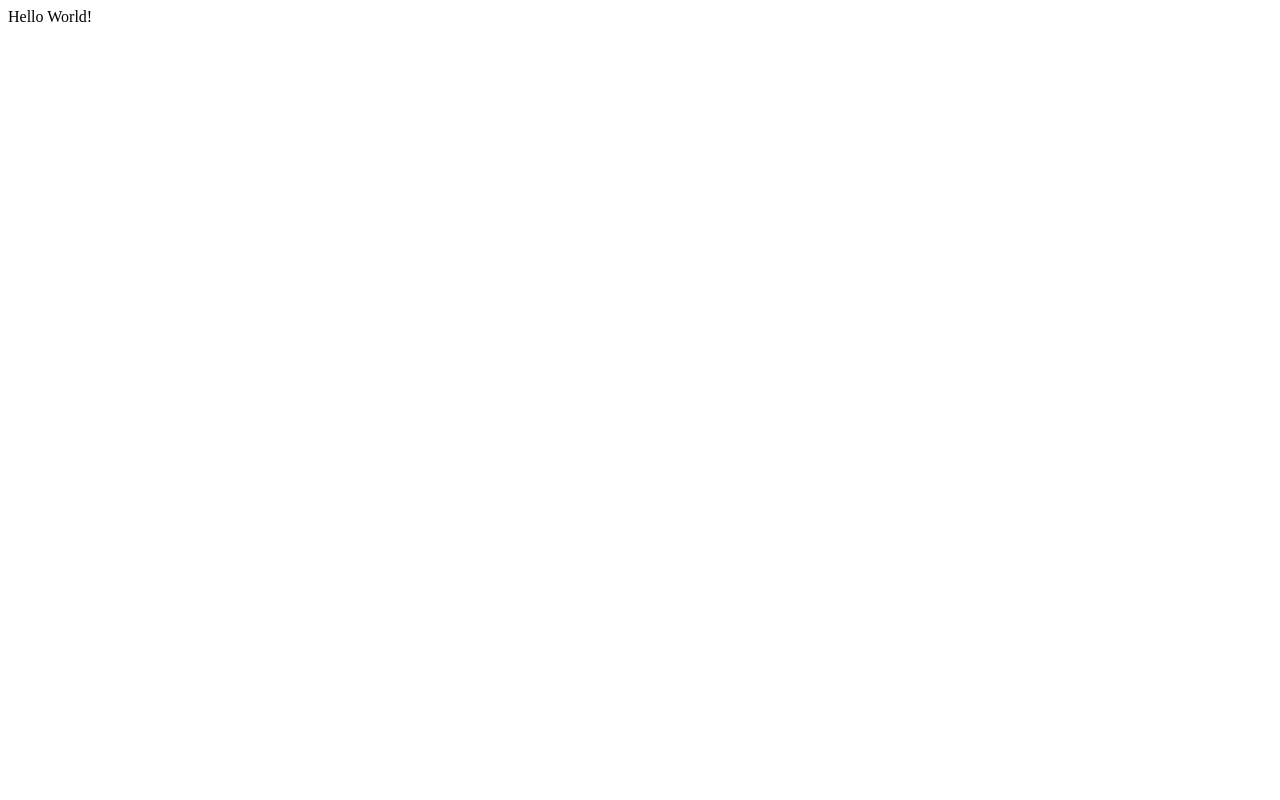
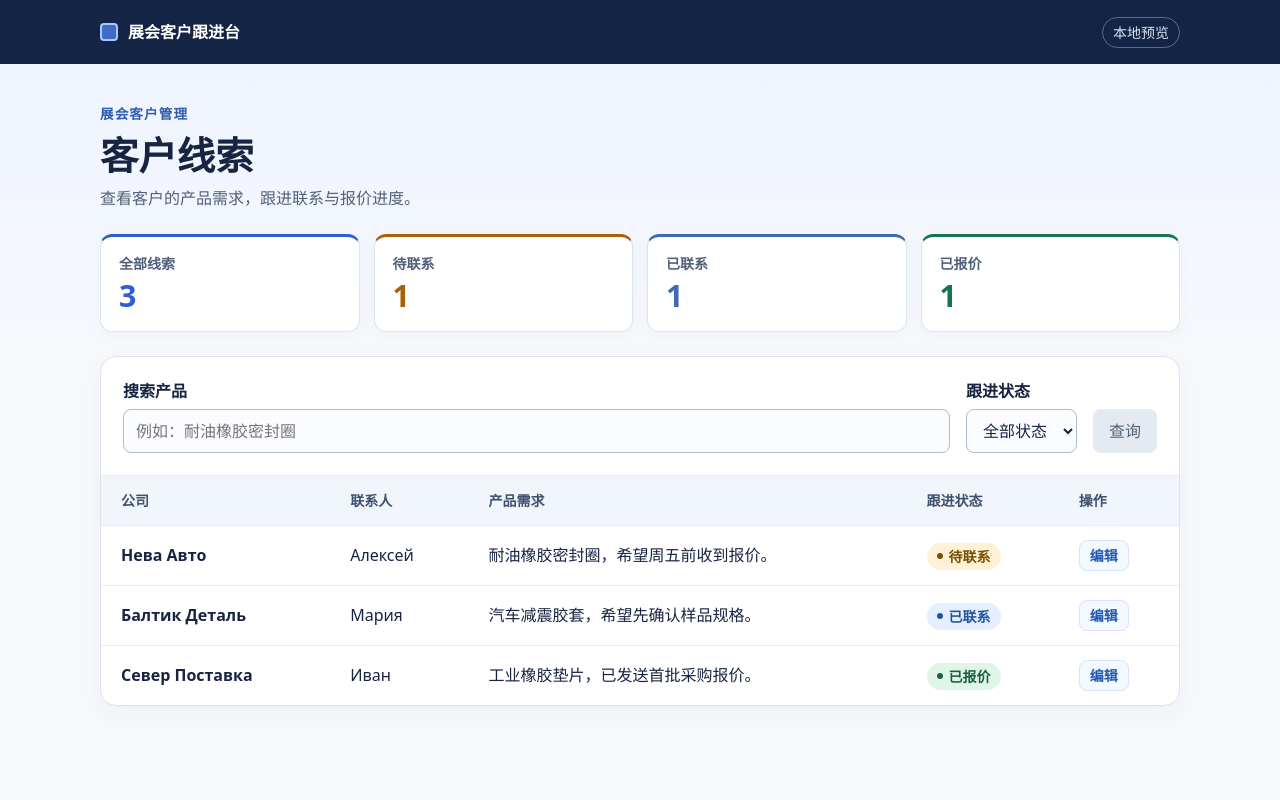
Before and after one commit to xiangxiang3451/expo_leads, a Flask app: page / in a window 1280 px wide. Before the commit the page is almost empty. Run offline with Flask 3, Linux system fonts and the light colour scheme.

Commit message:
feat: Basic Interface

```diff
--- a/app.py
+++ b/app.py
@@ -1,11 +1,42 @@
-from flask import Flask
+from flask import Flask, abort, render_template
 
 app = Flask(__name__)
 
+DEMO_LEADS = {
+    1: {
+        "company": "Нева Авто",
+        "contact": "Алексей",
+        "product": "耐油橡胶密封圈，希望周五前收到报价。",
+        "status": "pending",
+    },
+    2: {
+        "company": "Балтик Деталь",
+        "contact": "Мария",
+        "product": "汽车减震胶套，希望先确认样品规格。",
+        "status": "contacted",
+    },
+    3: {
+        "company": "Север Поставка",
+        "contact": "Иван",
+        "product": "工业橡胶垫片，已发送首批采购报价。",
+        "status": "quoted",
+    },
+}
 
-@app.route('/')
-def hello_world():
-    return 'Hello World!'
 
-if __name__ == '__main__':
+@app.route("/")
+def leads_page():
+    return render_template("leads.html", leads=DEMO_LEADS)
+
+
+@app.route("/leads/<int:lead_id>/edit")
+def edit_lead_page(lead_id):
+    lead = DEMO_LEADS.get(lead_id)
+    if lead is None:
+        abort(404)
+
+    return render_template("lead_edit.html", lead=lead)
+
+
+if __name__ == "__main__":
     app.run()
--- a/static/style.css
+++ b/static/style.css
@@ -0,0 +1,340 @@
+/* 页面与导航 */
+
+* {
+    box-sizing: border-box;
+}
+
+body {
+    min-height: 100vh;
+    margin: 0;
+    background: linear-gradient(180deg, #edf3ff 0, #f6f8fc 340px);
+    color: #172442;
+    font: 16px/1.5 system-ui, sans-serif;
+}
+
+a {
+    color: #2159b5;
+    text-underline-offset: 0.2em;
+}
+
+.container {
+    width: min(1080px, calc(100% - 32px));
+    margin-inline: auto;
+}
+
+.topbar {
+    background: #142445;
+    color: #fff;
+}
+
+.nav {
+    display: flex;
+    align-items: center;
+    justify-content: space-between;
+    min-height: 64px;
+    gap: 16px;
+}
+
+.brand {
+    display: inline-flex;
+    align-items: center;
+    gap: 10px;
+    color: inherit;
+    font-weight: 700;
+    text-decoration: none;
+}
+
+.brand::before {
+    content: "";
+    width: 14px;
+    height: 14px;
+    border: 2px solid #a8c6ff;
+    border-radius: 4px;
+    background: #406cc5;
+}
+
+.preview-label {
+    padding: 4px 10px;
+    border: 1px solid #586b91;
+    border-radius: 999px;
+    color: #d8e2f2;
+    font-size: 0.875rem;
+    white-space: nowrap;
+}
+
+.page {
+    padding-block: 40px;
+}
+
+h1 {
+    margin: 0;
+    font-size: clamp(1.8rem, 4vw, 2.4rem);
+    line-height: 1.2;
+}
+
+.eyebrow {
+    margin: 0 0 8px;
+    color: #315eb0;
+    font-size: 0.85rem;
+    font-weight: 700;
+    letter-spacing: 0.08em;
+}
+
+.intro {
+    margin: 8px 0 24px;
+    color: #506079;
+}
+
+/* 线索统计 */
+
+.metrics {
+    display: grid;
+    grid-template-columns: repeat(4, minmax(0, 1fr));
+    gap: 14px;
+    margin: 0 0 24px;
+}
+
+.metric {
+    padding: 16px 18px;
+    border: 1px solid #dbe4f2;
+    border-top: 3px solid var(--accent);
+    border-radius: 12px;
+    background: #fff;
+    box-shadow: 0 4px 16px #243f6b08;
+}
+
+.metric-total {
+    --accent: #2d5fd2;
+}
+
+.metric-pending {
+    --accent: #a96108;
+}
+
+.metric-contacted {
+    --accent: #4369ae;
+}
+
+.metric-quoted {
+    --accent: #187450;
+}
+
+.metric dt {
+    color: #506079;
+    font-size: 0.875rem;
+    font-weight: 600;
+}
+
+.metric dd {
+    margin: 4px 0 0;
+    color: var(--accent);
+    font-size: 1.9rem;
+    font-weight: 700;
+    line-height: 1.2;
+    font-variant-numeric: tabular-nums;
+}
+
+/* 卡片与表单控件 */
+
+.card {
+    border: 1px solid #dce3ee;
+    border-radius: 16px;
+    background: #fff;
+    box-shadow: 0 8px 24px #243f6b0a;
+}
+
+.filters,
+.form-actions {
+    display: flex;
+    flex-wrap: wrap;
+    gap: 16px;
+}
+
+.filters {
+    align-items: end;
+    padding: 22px;
+}
+
+.filters label:first-child {
+    flex: 1 1 240px;
+}
+
+label {
+    display: grid;
+    gap: 6px;
+    font-weight: 600;
+}
+
+input,
+select,
+textarea,
+button {
+    font: inherit;
+}
+
+input,
+select,
+textarea {
+    width: 100%;
+    padding: 9px 12px;
+    border: 1px solid #aebbd0;
+    border-radius: 8px;
+    background: #fbfcff;
+    color: inherit;
+    font-weight: 400;
+}
+
+textarea {
+    resize: vertical;
+}
+
+.button {
+    padding: 10px 16px;
+    border: 0;
+    border-radius: 8px;
+    background: #2159b5;
+    color: #fff;
+}
+
+.button:disabled {
+    background: #e5eaf2;
+    color: #536179;
+    cursor: not-allowed;
+}
+
+:where(a, button, input, select, textarea):focus-visible {
+    outline: 2px solid #3b72db;
+    outline-offset: 2px;
+}
+
+/* 客户列表 */
+
+.table-wrap {
+    overflow-x: auto;
+    border-radius: 0 0 16px 16px;
+}
+
+table {
+    width: 100%;
+    min-width: 600px;
+    border-collapse: collapse;
+    text-align: left;
+}
+
+th,
+td {
+    padding: 14px 20px;
+    border-top: 1px solid #e7ecf4;
+}
+
+th {
+    background: #f1f5fc;
+    color: #40516f;
+    font-size: 0.875rem;
+}
+
+tbody td:first-child {
+    font-weight: 700;
+}
+
+tbody tr:hover {
+    background: #f8faff;
+}
+
+td:last-child a {
+    display: inline-block;
+    padding: 4px 10px;
+    border: 1px solid #d6e3fa;
+    border-radius: 8px;
+    background: #f4f8ff;
+    font-size: 0.875rem;
+    font-weight: 600;
+    text-decoration: none;
+    white-space: nowrap;
+}
+
+td:last-child a:hover {
+    background: #e6efff;
+}
+
+.status {
+    display: inline-flex;
+    align-items: center;
+    gap: 6px;
+    padding: 3px 10px;
+    border-radius: 999px;
+    font-size: 0.875rem;
+    font-weight: 600;
+    white-space: nowrap;
+}
+
+.status::before {
+    content: "";
+    width: 6px;
+    height: 6px;
+    border-radius: 50%;
+    background: currentColor;
+}
+
+.status-pending {
+    background: #fff1d6;
+    color: #785000;
+}
+
+.status-contacted {
+    background: #e6efff;
+    color: #2155a0;
+}
+
+.status-quoted {
+    background: #dff5e8;
+    color: #196140;
+}
+
+/* 编辑页面 */
+
+.back-link {
+    display: inline-block;
+    margin-bottom: 12px;
+}
+
+.edit-form {
+    display: grid;
+    gap: 18px;
+    max-width: 720px;
+    padding: clamp(18px, 4vw, 32px);
+}
+
+.form-grid {
+    display: grid;
+    grid-template-columns: repeat(auto-fit, minmax(min(100%, 220px), 1fr));
+    gap: 16px;
+}
+
+.form-actions {
+    align-items: center;
+    padding-top: 16px;
+    border-top: 1px solid #e7ecf4;
+}
+
+/* 手机布局 */
+
+@media (max-width: 640px) {
+    .page {
+        padding-block: 24px;
+    }
+
+    .metrics {
+        grid-template-columns: repeat(2, minmax(0, 1fr));
+        gap: 10px;
+    }
+
+    .filters {
+        display: grid;
+        padding: 16px;
+    }
+
+    .filters .button {
+        justify-self: start;
+    }
+}
--- a/templates/base.html
+++ b/templates/base.html
@@ -1,10 +1,27 @@
 <!DOCTYPE html>
-<html lang="en">
+<html lang="zh-CN">
 <head>
     <meta charset="UTF-8">
-    <title>Title</title>
+    <meta name="viewport" content="width=device-width, initial-scale=1">
+    <title>{% block title %}展会客户跟进台{% endblock %}</title>
+    <link rel="stylesheet" href="{{ url_for('static', filename='style.css') }}">
 </head>
 <body>
+    {% set status_labels = {
+        'pending': '待联系',
+        'contacted': '已联系',
+        'quoted': '已报价'
+    } %}
 
+    <header class="topbar">
+        <nav class="container nav" aria-label="主导航">
+            <a class="brand" href="{{ url_for('leads_page') }}">展会客户跟进台</a>
+            <span class="preview-label">本地预览</span>
+        </nav>
+    </header>
+
+    <main class="container page">
+        {% block content %}{% endblock %}
+    </main>
 </body>
 </html>
--- a/templates/leads.html
+++ b/templates/leads.html
@@ -1,10 +1,81 @@
-<!DOCTYPE html>
-<html lang="en">
-<head>
-    <meta charset="UTF-8">
-    <title>Title</title>
-</head>
-<body>
+{% extends "base.html" %}
 
-</body>
-</html>
+{% block title %}客户线索 · 展会客户跟进台{% endblock %}
+
+{% block content %}
+<header>
+    <p class="eyebrow">展会客户管理</p>
+    <h1>客户线索</h1>
+    <p class="intro">查看客户的产品需求，跟进联系与报价进度。</p>
+</header>
+
+<dl class="metrics">
+    <div class="metric metric-total">
+        <dt>全部线索</dt>
+        <dd>{{ leads | length }}</dd>
+    </div>
+
+    {% for value, label in status_labels.items() %}
+        {% set matching_leads = leads.values() | selectattr('status', 'equalto', value) | list %}
+        <div class="metric metric-{{ value }}">
+            <dt>{{ label }}</dt>
+            <dd>{{ matching_leads | length }}</dd>
+        </div>
+    {% endfor %}
+</dl>
+
+<section class="card" aria-label="客户线索列表">
+    <form class="filters">
+        <label>
+            搜索产品
+            <input type="search" name="q" placeholder="例如：耐油橡胶密封圈">
+        </label>
+
+        <label>
+            跟进状态
+            <select name="status">
+                <option value="">全部状态</option>
+                {% for value, label in status_labels.items() %}
+                    <option value="{{ value }}">{{ label }}</option>
+                {% endfor %}
+            </select>
+        </label>
+
+        <button class="button" type="submit" disabled>查询</button>
+    </form>
+
+    <div class="table-wrap">
+        <table>
+            <thead>
+                <tr>
+                    <th scope="col">公司</th>
+                    <th scope="col">联系人</th>
+                    <th scope="col">产品需求</th>
+                    <th scope="col">跟进状态</th>
+                    <th scope="col">操作</th>
+                </tr>
+            </thead>
+
+            <tbody>
+                {% for lead_id, lead in leads.items() %}
+                    <tr>
+                        <td>{{ lead.company }}</td>
+                        <td>{{ lead.contact }}</td>
+                        <td>{{ lead.product }}</td>
+                        <td>
+                            <span class="status status-{{ lead.status }}">
+                                {{ status_labels[lead.status] }}
+                            </span>
+                        </td>
+                        <td>
+                            <a href="{{ url_for('edit_lead_page', lead_id=lead_id) }}">
+                                编辑
+                            </a>
+                        </td>
+                    </tr>
+                {% endfor %}
+            </tbody>
+        </table>
+    </div>
+</section>
+{% endblock %}
```
Also changed, not shown: templates/lead_edit.html (+42 -9 lines).
